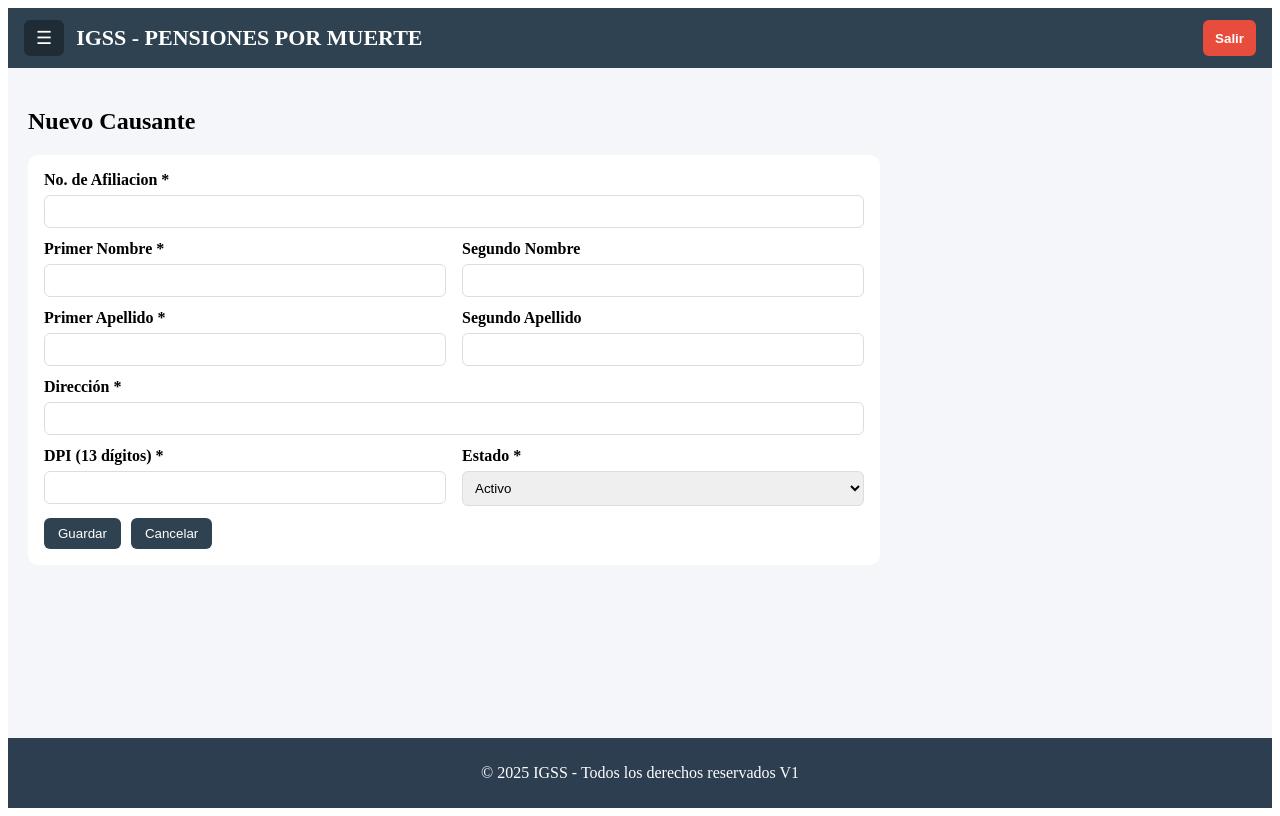
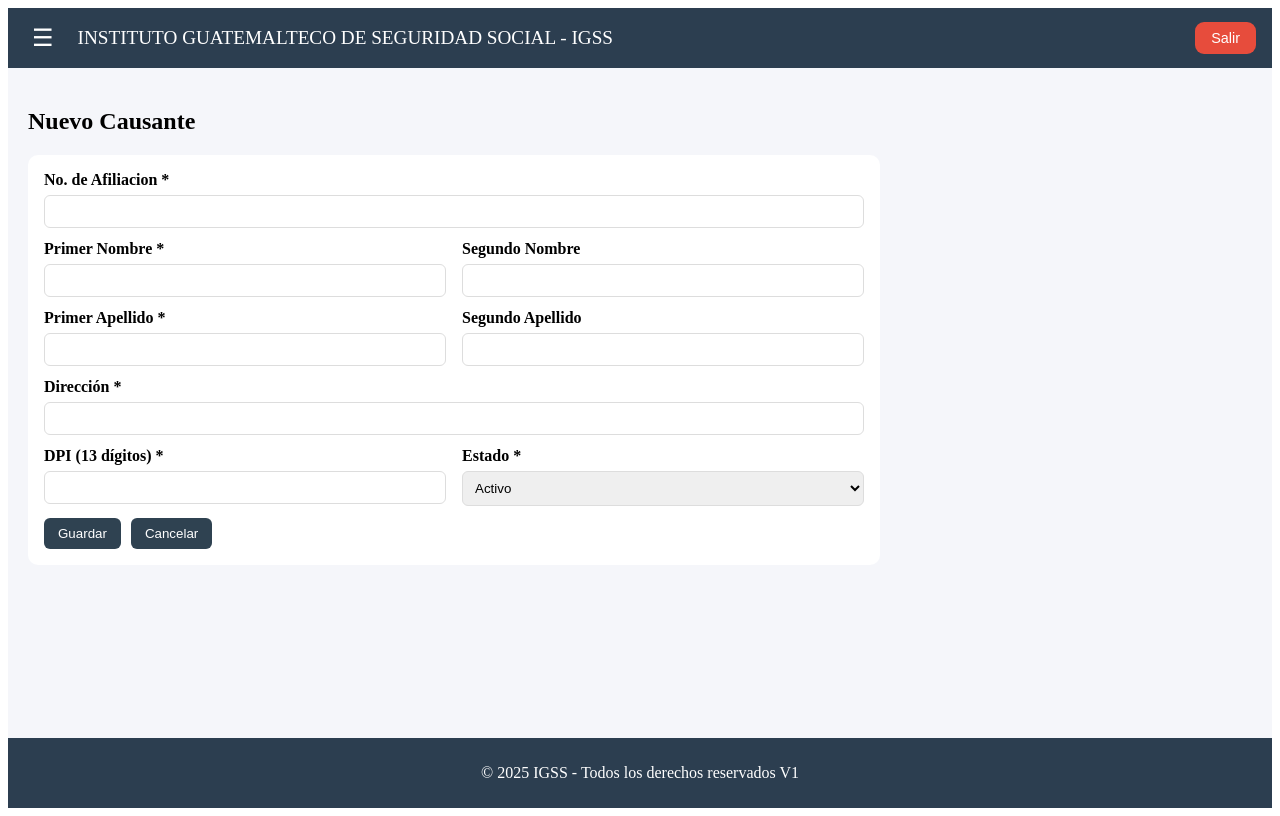
Before and after one commit to ivanmdzcn/front-pg, an Angular app: page /causantes/nuevo in a window 1280 px wide. Built offline with nearby package versions, Linux system fonts and the light colour scheme.

Commit message:
Login y causantes funcionando

```diff
--- a/src/app/environments/environment.prod.ts
+++ b/src/app/environments/environment.prod.ts
@@ -1,4 +1,5 @@
 export const environment = {
   production: true,
-  apiUrl: 'http://192.168.1.24:8080/api'   // API en el contenedor
+  //apiUrl: 'http://192.168.1.24:8080/api'   // API en el contenedor
+  apiUrl: '/api'  // Usa proxy nginx en producción
 };
--- a/src/app/environments/environment.ts
+++ b/src/app/environments/environment.ts
@@ -1,5 +1,5 @@
 export const environment = {
   production: false,
-   apiUrl: 'https://localhost:44312/api'
-    //apiUrl: 'http://192.168.1.24:8080/api'
+  // apiUrl: 'https://localhost:44312/api'
+  apiUrl: 'http://192.168.1.24:8080/api'
 };
--- a/src/app/layout/header/header.component.css
+++ b/src/app/layout/header/header.component.css
@@ -1,43 +1,84 @@
 .app-header {
-  height: 60px;
-  background: #2f4251;
-  color: #fff;
   display: flex;
   align-items: center;
-  gap: 12px;
-  padding: 0 16px;
-  box-sizing: border-box;
+  padding: 0 1rem;
+  background-color: #2c3e50;
+  color: white;
+  height: 60px;
+}
+
+.menu-btn {
+  background: none;
+  border: none;
+  color: white;
+  font-size: 1.5rem;
+  cursor: pointer;
+  padding: 0.5rem;
+  margin-right: 1rem;
 }
 
 .title {
-  font-size: 22px;
-  font-weight: 700;
   margin: 0;
+  font-size: 1.2rem;
+  font-weight: 500;
 }
 
 .spacer {
   flex: 1;
 }
 
-.menu-btn,
-.logout-btn {
-  border: none;
-  outline: none;
-  height: 36px;
-  padding: 0 12px;
-  border-radius: 6px;
-  cursor: pointer;
+.user-section {
+  display: flex;
+  align-items: center;
+  gap: 1rem;
 }
 
-.menu-btn {
-  background: #1f2c36;
-  color: #fff;
-  font-size: 18px;
+.user-name {
+  display: flex;
+  align-items: center;
+  gap: 0.5rem;
+  font-size: 0.9rem;
+  color: #ecf0f1;
+  background-color: rgba(255, 255, 255, 0.1);
+  padding: 0.5rem 1rem;
+  border-radius: 20px;
+}
+
+.user-icon {
+  font-size: 1.1rem;
 }
 
 .logout-btn {
-  background: #e74c3c;
-  color: #fff;
-  font-weight: 600;
+  background-color: #e74c3c;
+  color: white;
+  border: none;
+  padding: 0.5rem 1rem;
+  border-radius: 9px;
+  cursor: pointer;
+  font-size: 0.9rem;
 }
-.logout-btn:hover { filter: brightness(1.05); }
+
+.logout-btn:hover {
+  background-color: #c0392b;
+}
+
+/* Responsive */
+@media (max-width: 768px) {
+  .user-name {
+    font-size: 0.8rem;
+    padding: 0.4rem 0.8rem;
+  }
+
+  .user-name span:last-child {
+    display: none; /* Ocultar texto "Bienvenido, usuario" en móviles */
+  }
+
+  .user-icon {
+    font-size: 1rem;
+    margin-right: 0;
+  }
+
+  .title {
+    font-size: 1rem;
+  }
+}
--- a/src/app/layout/header/header.component.html
+++ b/src/app/layout/header/header.component.html
@@ -1,9 +1,15 @@
 <header class="app-header">
   <button class="menu-btn" (click)="toggleSidebar()">☰</button>
 
-  <h1 class="title">IGSS - PENSIONES POR MUERTE</h1>
+  <h1 class="title">INSTITUTO GUATEMALTECO DE SEGURIDAD SOCIAL - IGSS</h1>
 
   <div class="spacer"></div>
-
-  <button class="logout-btn" (click)="logout()">Salir</button>
+  <!-- ✅ MOSTRAR USUARIO Y BOTÓN DE SALIR -->
+  <div class="user-section">
+    <span class="user-name" *ngIf="usuario">
+      <span class="user-icon">👤</span> <!-- Emoticono de usuario -->
+      Usuario: {{ usuario }} <b></b>
+    </span>
+    <button class="logout-btn" (click)="logout()">Salir</button>
+  </div>
 </header>
--- a/src/app/layout/header/header.component.ts
+++ b/src/app/layout/header/header.component.ts
@@ -1,16 +1,24 @@
-import { Component, EventEmitter, Output } from '@angular/core';
+import { Component, EventEmitter, Output} from '@angular/core';
 import { Router } from '@angular/router';
+import { CommonModule } from '@angular/common';
 
 @Component({
   selector: 'app-header',
   standalone: true,
+  imports: [CommonModule], // ✅ Importar CommonModule para ngIf
   templateUrl: './header.component.html',
   styleUrl: './header.component.css',
 })
 export class HeaderComponent {
   @Output() menuToggle = new EventEmitter<void>();
+  usuario: string = '';
 
   constructor(private router: Router) {}
+
+    ngOnInit() {
+    // ✅ OBTENER USUARIO AL INICIAR EL COMPONENTE
+    this.usuario = localStorage.getItem('usuario') || '';
+  }
 
   toggleSidebar() {
     this.menuToggle.emit();
@@ -18,6 +26,7 @@
 
   logout() {
     localStorage.removeItem('token');   // limpia el token
+    localStorage.removeItem('usuario'); // ✅ LIMPIAR TAMBIÉN EL USUARIO
     this.router.navigate(['/login']);   // y redirige al login
   }
 }
--- a/src/app/layout/sidebar/sidebar.component.css
+++ b/src/app/layout/sidebar/sidebar.component.css
@@ -12,3 +12,73 @@
 li { padding: 10px 16px; }
 a  { color: #fff; text-decoration: none; display: block; }
 a:hover { background: #2c3e50; }
+
+.sidebar {
+  width: 260px;
+  background: #1f2a36;
+  color: #fff;
+  height: 100%;
+  padding: 12px 0;
+}
+
+.menu {
+  list-style: none;
+  margin: 0;
+  padding: 0;
+}
+
+.menu > li > a,
+.group-toggle {
+  display: flex;
+  align-items: center;
+  justify-content: space-between;
+  gap: 8px;
+  width: 100%;
+  padding: 10px 16px;
+  color: #e7eef6;
+  text-decoration: none;
+  background: transparent;
+  border: 0;
+  cursor: pointer;
+  font: inherit;
+}
+
+.menu > li > a:hover,
+.group-toggle:hover {
+  background: rgba(255,255,255,0.08);
+}
+
+.active {
+  background: rgba(255,255,255,0.14);
+  color: #fff;
+}
+
+.group {
+  margin-top: 6px;
+}
+
+/* caret que rota */
+.caret { transition: transform .2s ease; opacity: .8; }
+.caret.open { transform: rotate(90deg); }
+
+/* submenú colapsable */
+.submenu {
+  list-style: none;
+  margin: 0;
+  padding: 0 0 0 8px;
+  max-height: 0;
+  overflow: hidden;
+  transition: max-height .2s ease;
+}
+.submenu.open { max-height: 400px; }
+
+.submenu li a {
+  display: block;
+  padding: 8px 16px 8px 24px; /* más sangría visual */
+  color: #cfd8e3;
+  text-decoration: none;
+}
+.submenu li a:hover {
+  background: rgba(255,255,255,0.06);
+  color: #fff;
+}
--- a/src/app/layout/sidebar/sidebar.component.html
+++ b/src/app/layout/sidebar/sidebar.component.html
@@ -1,9 +1,25 @@
 <nav class="sidebar" [class.open]="isOpen">
-  <ul>
-    <li><a routerLink="/home">🏠 Home</a></li>
-    <li><a routerLink="/causantes">👤 Causantes</a></li>
-<li><a routerLink="/causantes/nuevo">➕ Nuevo causante</a></li>
-    <li><a routerLink="/usuarios">👥 Usuarios</a></li>
-    <li><a routerLink="/reportes">📊 Reportes</a></li>
+  <ul class="menu">
+    <!-- Home -->
+    <li><a routerLink="/home" routerLinkActive="active">🏠 Home</a></li>
+
+    <!-- Grupo: Pensiones por muerte -->
+    <li class="group">
+      <button class="group-toggle" (click)="togglePm()" [attr.aria-expanded]="pmOpen">
+        <span>🕊️ Pensiones por muerte</span>
+        <span class="caret" [class.open]="pmOpen">▸</span>
+      </button>
+
+      <ul class="submenu" [class.open]="pmOpen">
+        <li><a routerLink="/causantes" routerLinkActive="active">👤 Causantes</a></li>
+        <li><a routerLink="/causantes/nuevo" routerLinkActive="active">➕ Nuevo causante</a></li>
+        <li><a routerLink="/borrador-nomina" routerLinkActive="active">🧾 Borrador de nómina</a></li>
+        <li><a routerLink="/reportes" routerLinkActive="active">📊 Reportes</a></li>
+      </ul>
+    </li>
+
+    <!-- Usuarios -->
+    <li><a routerLink="/usuarios" routerLinkActive="active">👥 Usuarios</a></li>
+
   </ul>
 </nav>
--- a/src/app/layout/sidebar/sidebar.component.ts
+++ b/src/app/layout/sidebar/sidebar.component.ts
@@ -1,14 +1,40 @@
-import { Component, Input } from '@angular/core';
+import { Component, Input, OnInit } from '@angular/core';
 import { CommonModule } from '@angular/common';
-import { RouterLink } from '@angular/router';
+import { Router, RouterLink, RouterModule, NavigationEnd } from '@angular/router';
+import { filter } from 'rxjs/operators';
 
 @Component({
   selector: 'app-sidebar',
   standalone: true,
-  imports: [CommonModule, RouterLink],
+  imports: [CommonModule, RouterLink, RouterModule],
   templateUrl: './sidebar.component.html',
   styleUrls: ['./sidebar.component.css']
 })
-export class SidebarComponent {
-  @Input() isOpen: boolean = false;
+export class SidebarComponent implements OnInit {
+  @Input() isOpen = false;
+
+  pmOpen = false; // se abrirá/cerrará automáticamente
+
+  constructor(private router: Router) {}
+
+  ngOnInit(): void {
+    // Evaluar la URL actual al cargar
+    this.checkRoute(this.router.url);
+
+    // Re-evaluar en cada navegación
+    this.router.events
+      .pipe(filter(e => e instanceof NavigationEnd))
+      .subscribe((e: any) => this.checkRoute(e.urlAfterRedirects));
+  }
+
+  togglePm() {
+    this.pmOpen = !this.pmOpen;
+  }
+
+  private checkRoute(url: string) {
+    this.pmOpen =
+      url.startsWith('/causantes') ||
+      url.startsWith('/reportes')  ||
+      url.startsWith('/borrador-nomina'); // agrega aquí más rutas del grupo si sumas
+  }
 }
--- a/src/app/pages/login/login.component.ts
+++ b/src/app/pages/login/login.component.ts
@@ -11,6 +11,7 @@
   templateUrl: './login.component.html',
   styleUrls: ['./login.component.css']      // <-- plural y array
 })
+
 export class LoginComponent {
   usuario: string = '';
   contrasena: string = '';
@@ -19,6 +20,7 @@
   constructor(private authService: AuthService, private router: Router) {}
 
   login(): void {
+     debugger;
     if (!this.usuario || !this.contrasena) {
       this.error = 'Ingrese usuario y contraseña.';
       return;
@@ -29,10 +31,14 @@
       usuario: this.usuario,
       contrasena: this.contrasena            // <-- C# usa "Contrasena" => JSON "contrasena"
     };
+    debugger;
+    console.log('Datos enviados:', body);
 
     this.authService.login(body).subscribe({
       next: (res: LoginResponse) => {
         localStorage.setItem('token', res.token);
+        // ✅ GUARDAR EL USUARIO EN LOCALSTORAGE
+        localStorage.setItem('usuario', this.usuario);
         this.router.navigate(['/home']);
       },
       error: (err) => {
--- a/src/app/services/auth.service.ts
+++ b/src/app/services/auth.service.ts
@@ -25,6 +25,9 @@
   constructor(private http: HttpClient) { }
 
   login(data: LoginRequest): Observable<LoginResponse> {
+    debugger;
+    console.log('URL de API:', this.BASE_URL);
+    console.log('Datos recibidos en servicio:', data);
     return this.http.post<LoginResponse>(this.BASE_URL, data);
   }
 }
```
